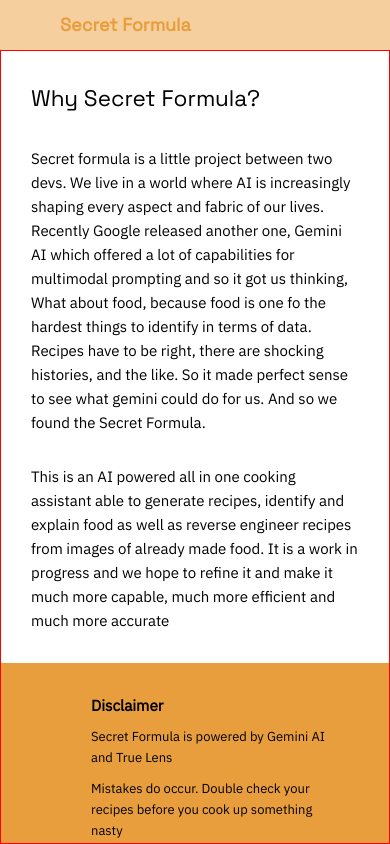
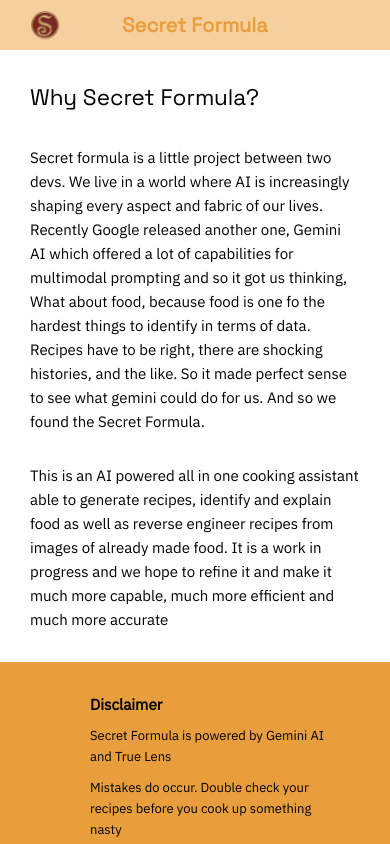
Before and after one commit to 2022phyro/secret-formula, a Vue app: page /about in a window 390 px wide. Built offline with nearby package versions, Linux system fonts and the light colour scheme.

Commit message:
Added visibility icons for the password fields in the login and signup components

```diff
--- a/src/assets/main.css
+++ b/src/assets/main.css
@@ -91,7 +91,14 @@
 .form-btn > span {
   color: #e99e3d;
 }
-
+.see-pwd {
+  align-self: flex-end;
+  margin-top: -30px;
+  margin-right: 15px;
+  margin-bottom: 10px;
+  cursor: pointer;
+  color: grey;
+}
 .close {
   font-size: 30px;
   position: absolute;
--- a/src/components/Login.vue
+++ b/src/components/Login.vue
@@ -3,6 +3,7 @@
 import { useRoute, useRouter } from 'vue-router'
 import ButtonLoader from './ButtonLoader.vue'
 import { inst, baseUrl, lset } from '@/utils.js'
+import MyIcon from './MyIcon.vue';
 // eslint-disable-next-line no-unused-vars
 const props = defineProps({
   current: String
@@ -17,6 +18,7 @@
 const email = ref('')
 const password = ref('')
 const errorEmail = ref('')
+const isVisible = ref(false)
 const errorPwd = ref('')
 const errorSubmit = ref('') // To hold the error value from the request
 
@@ -81,7 +83,9 @@
       </label>
       <label for="password"
         >Password
-        <input type="password" id="password" placeholder="Enter your password" v-model="password" />
+        <input :type="isVisible? 'text': 'password'" id="password" placeholder="Enter your password" v-model="password" />
+        <MyIcon :name="isVisible? 'visibility_off' : 'visibility'"  class="see-pwd"
+        @click="() => {isVisible = !isVisible}"/>
         <div class="error">{{ errorPwd }}</div>
       </label>
       <!-- <button type="submit">Login</button> -->
@@ -134,7 +138,14 @@
   width: 90%;
   margin: 10px 0;
 }
-
+.see-pwd {
+  align-self: flex-end;
+  margin-top: -30px;
+  margin-right: 15px;
+  margin-bottom: 10px;
+  cursor: pointer;
+  color: grey;
+}
 input {
   width: 100%;
   padding: 10px;
--- a/src/components/Signup.vue
+++ b/src/components/SignUp.vue
@@ -2,6 +2,7 @@
 import { ref } from 'vue'
 import { useRouter } from 'vue-router'
 import ButtonLoader from './ButtonLoader.vue'
+import MyIcon from './MyIcon.vue'
 import { inst, baseUrl, lset } from '@/utils.js'
 // eslint-disable-next-line no-unused-vars
 const props = defineProps({
@@ -20,6 +21,7 @@
 const errorEmail = ref('')
 const errorName = ref('')
 const errorPwd = ref('')
+const isVisible = ref(false)
 const errorSubmit = ref('') // To hold the error value from the request
 const isLoading = ref(false)
 const validateForm = async () => {
@@ -77,6 +79,7 @@
     } catch (err) {
       const message = err.response?.data?.message
       errorSubmit.value = message?.includes('authenticate') ? 'Invalid email or password' : message
+      errorSubmit.value = errorSubmit.value.includes('email') ? 'A user with this email already exists' : errorSubmit.value
     } finally {
       isLoading.value = false
     }
@@ -100,7 +103,9 @@
       </label>
       <label for="password"
         >Password
-        <input type="password" id="password" placeholder="Enter your password" v-model="password" />
+        <input :type="isVisible? 'text': 'password'" id="password" placeholder="Enter your password" v-model="password" />
+        <MyIcon :name="isVisible? 'visibility_off' : 'visibility'"  class="see-pwd"
+        @click="() => {isVisible = !isVisible}"/>
         <div class="error">{{ errorPwd }}</div>
       </label>
       <button class="btn" type="submit" :disabled="isLoading">
@@ -126,6 +131,7 @@
   font-size: 24px;
   font-weight: 600;
 }
+
 form {
   display: flex;
   flex-direction: column;
--- a/src/views/AboutView.vue
+++ b/src/views/AboutView.vue
@@ -3,7 +3,10 @@
 </script>
 <template>
   <div class="about">
-    <MyHeader />
+    <header>
+      <h1>Secret Formula</h1>
+    </header>
+    <img src="/logo.png" alt="logo" class="logo" />
     <main>
       <div>
       <h2> Why Secret Formula?</h2>
@@ -36,6 +39,32 @@
 </template>
 
 <style scoped>
+header {
+  height: 60px;
+  width: 100%;
+  background-color: #f5cf9d;
+  backdrop-filter: blur(3px);
+  position: fixed;
+  top: 0;
+  display: flex;
+  flex-flow: row wrap;
+  align-items: center;
+  justify-content: center;
+  padding: 0 40px;
+}
+header h1 {
+  font-family: 'Space Grotesk';
+  color: #e99e3d;
+  font-weight: 600;
+  font-size: 20px;
+  margin: auto;
+}
+.logo {
+  z-index: 3;
+  position: absolute;
+  left: 30px;
+  top: 10px;
+}
 .about {
   display: flex;
   flex-flow: column;
@@ -53,7 +82,6 @@
   align-items: flex-start;
   height: calc(100vh - 60px);
   overflow: scroll;
-  border: 1px solid red;
 }
 main > div {
   /* background: */
@@ -105,5 +133,13 @@
     height: calc(100vh - 50px);
     top: 50px;
   }
+  header {
+    height: 50px;
+  }
+  h1 {
+    font-size: 18px;
+    margin: 0;
+    margin-left: 20px;
+  }
 }
 </style>
--- a/src/views/HomeView.vue
+++ b/src/views/HomeView.vue
@@ -1,7 +1,7 @@
 <script setup>
 import { ref } from 'vue'
 import Login from '../components/Login.vue'
-import Signup from '../components/Signup.vue'
+import SignUp from '../components/SignUp.vue'
 import { useRouter } from 'vue-router';
 
 const router = useRouter()
@@ -39,7 +39,7 @@
         to cook up stunning recipes that can't go wrong no matter whatever you do
       </p>
       <button class="btn" role="button" @click="signup">Get Started</button>
-      <button class="btn" role="button" @click="() => router.push('/about')">About Secret Formula</button>
+      <button class="btn about" role="button" @click="() => router.push('/about')">About Secret Formula</button>
       <!-- <button class="btn" role="button" @click="signup">Sign Up</button> -->
     </div>
     <div class="content">
@@ -49,7 +49,7 @@
       <div class="pop-up-content">
         <span class="close" @click="close">&times;</span>
         <component
-          :is="current === 'login' ? Login : Signup"
+          :is="current === 'login' ? Login : SignUp"
           :current="current"
           @update:current="current = $event"
         />
@@ -58,6 +58,9 @@
   </main>
 </template>
 <style scoped>
+.about {
+  margin-top: 20px;
+}
 header.header {
   background: transparent;
 }
```
